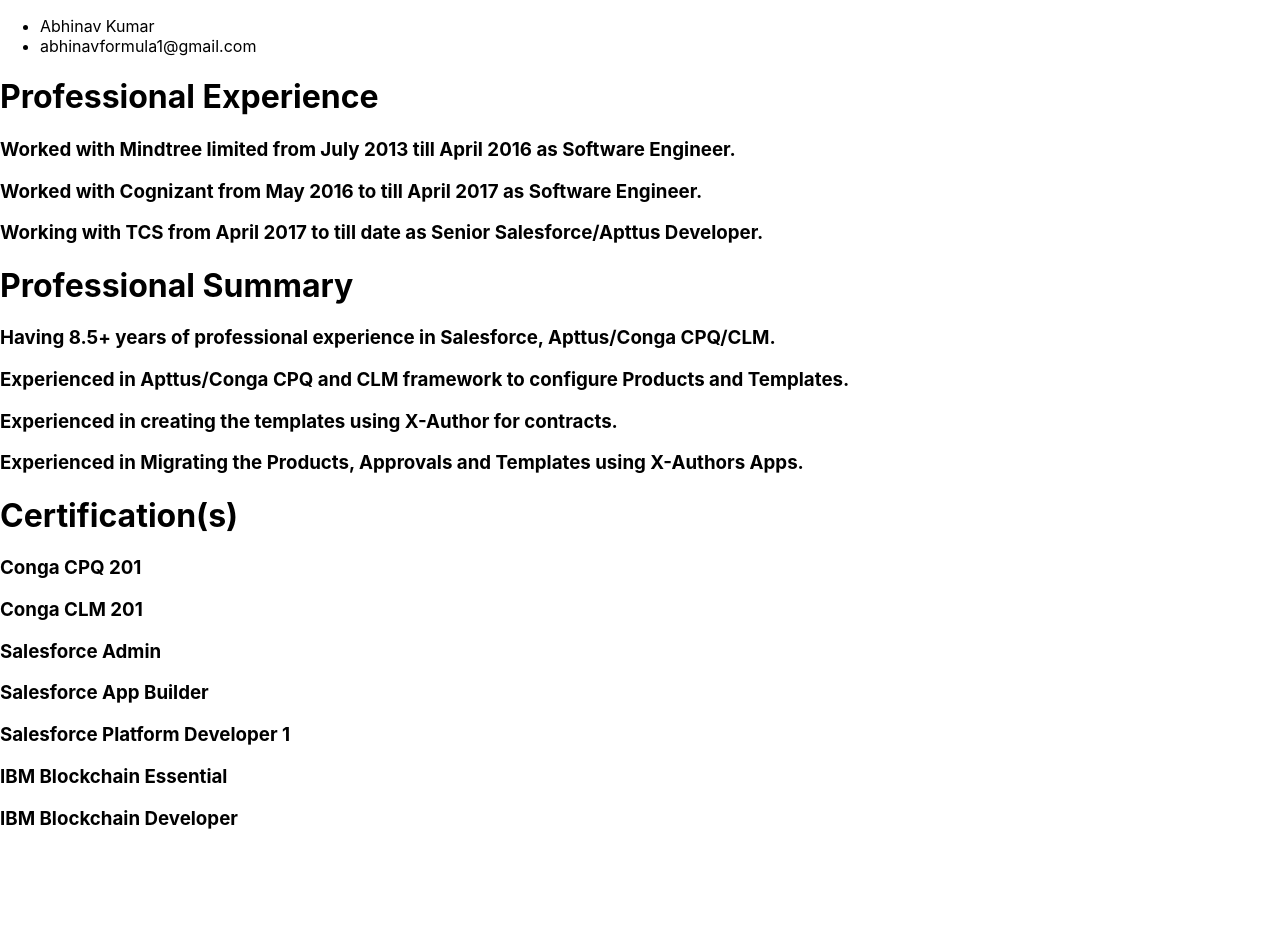
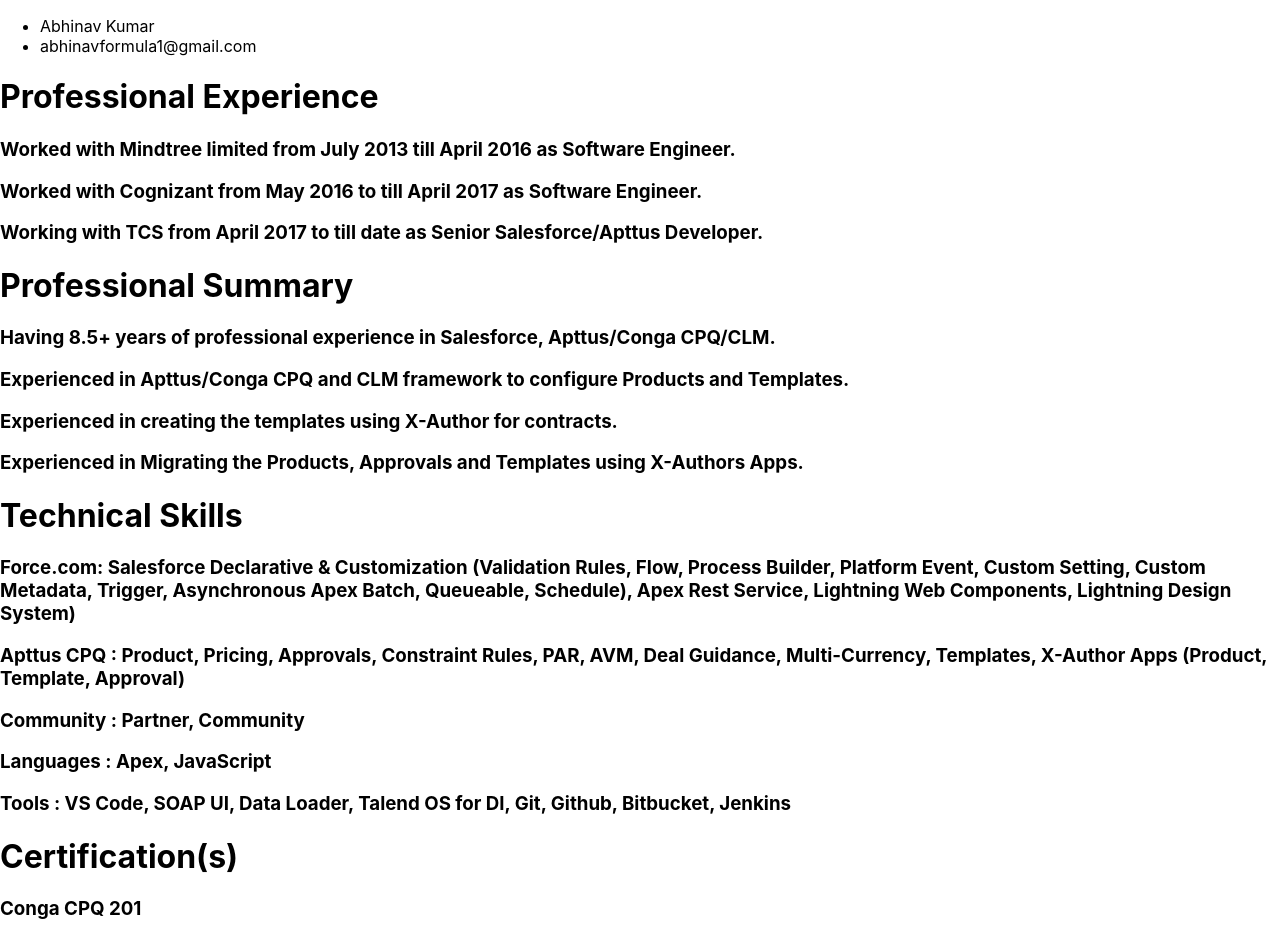
Before and after one commit to abhinavformula1/resume, a React (Create React App) app: page / in a window 1280 px wide. Shown: the top 941 px of the page. Before the commit the page ends 848 px from the top, so only its background shows below. Built offline with nearby package versions, Linux system fonts and the light colour scheme.

Commit message:
resume 2

```diff
--- a/src/App.js
+++ b/src/App.js
@@ -2,6 +2,7 @@
 import Certifcations from './components/certifications'
 import Experiences from './components/experiences'
 import Summary from './components/professionalSummary'
+import Skills from './components/technicalSkills'
 
 export default function App() {
   return (
@@ -9,6 +10,7 @@
       <Header/>
       <Experiences/>
       <Summary/>
+      <Skills/>
       <Certifcations/>
     </div>
   );
--- /dev/null
+++ b/src/components/technicalSkills.jsx
@@ -0,0 +1,37 @@
+import React from "react";
+
+const Skills = () => {
+  return (
+    <div>
+      <h1>Technical Skills</h1>
+      <div>
+        <h3>
+          Force.com: Salesforce Declarative & Customization (Validation Rules,
+          Flow, Process Builder, Platform Event, Custom Setting, Custom
+          Metadata, Trigger, Asynchronous Apex Batch, Queueable, Schedule), Apex
+          Rest Service, Lightning Web Components, Lightning Design System)
+        </h3>
+      </div>
+      <div>
+        <h3>
+          Apttus CPQ : Product, Pricing, Approvals, Constraint Rules, PAR, AVM,
+          Deal Guidance, Multi-Currency, Templates, X-Author Apps (Product,
+          Template, Approval)
+        </h3>
+      </div>
+      <div>
+        <h3>Community : Partner, Community</h3>
+      </div>
+      <div>
+        <h3>Languages : Apex, JavaScript</h3>
+      </div>
+      <div>
+        <h3>
+          Tools : VS Code, SOAP UI, Data Loader, Talend OS for DI, Git, Github,
+          Bitbucket, Jenkins
+        </h3>
+      </div>
+    </div>
+  );
+};
+export default Skills;
```
